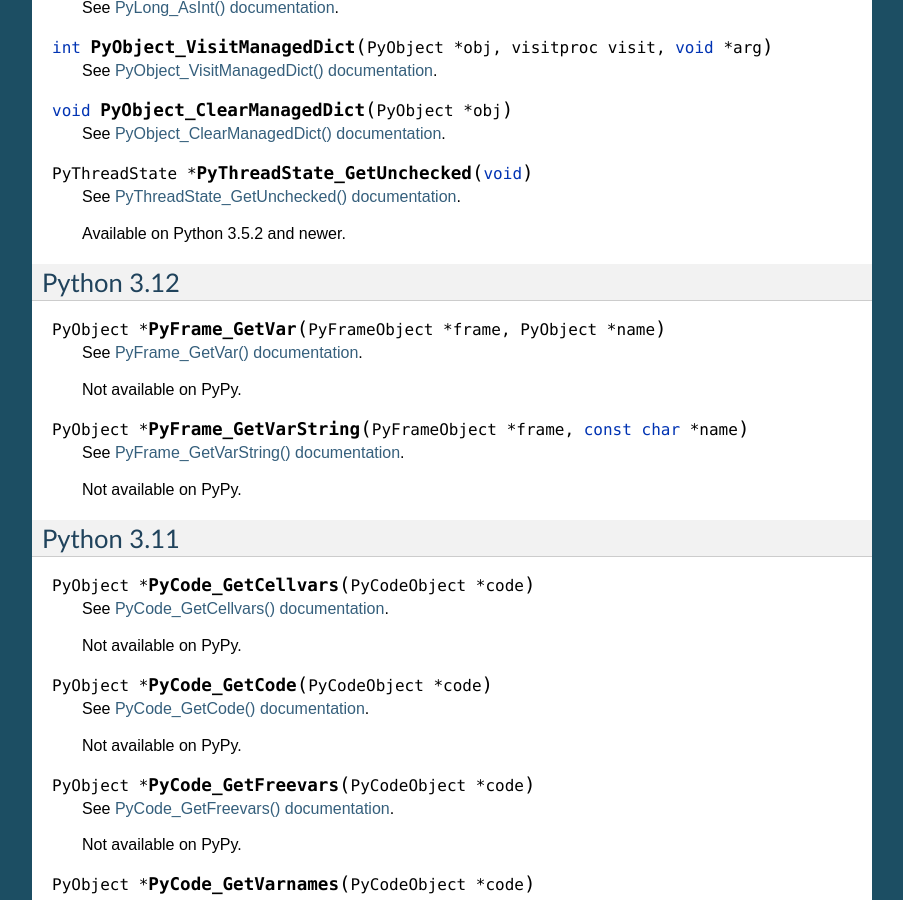
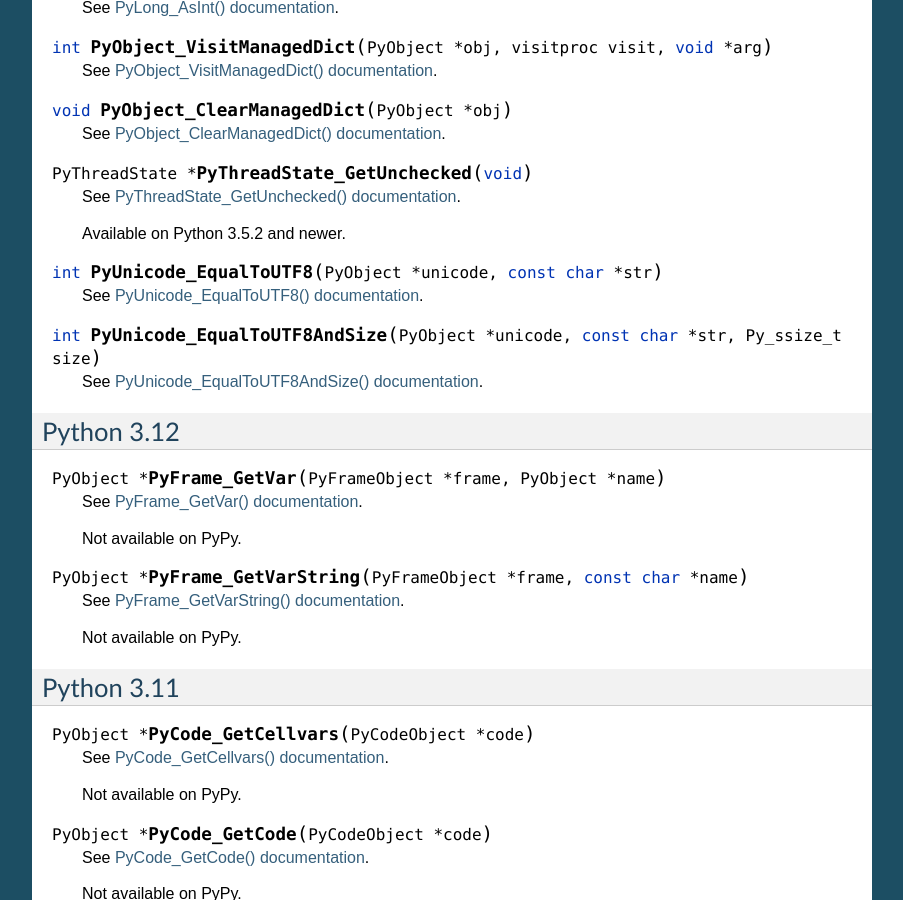
Before and after one commit to python/pythoncapi-compat, a Sphinx documentation site: the page built from docs/api.rst, in a window 1280 px wide and 900 px high, scrolled down 1624 px. Shown: the whole window, without its empty margins (198-1101 px from the left). Built offline with Sphinx 7.4.7, drawn with Linux system fonts in a browser that asks for light colours.

Commit message:
Add PyUnicode_EqualToUTF8() function (#78)
Add PyUnicode_EqualToUTF8() and PyUnicode_EqualToUTF8AndSize()
functions.

```diff
--- a/docs/api.rst
+++ b/docs/api.rst
@@ -112,6 +112,14 @@
    See `PyThreadState_GetUnchecked() documentation <https://docs.python.org/dev/c-api/init.html#c.PyThreadState_GetUnchecked>`__.
 
    Available on Python 3.5.2 and newer.
+
+.. c:function:: int PyUnicode_EqualToUTF8(PyObject *unicode, const char *str)
+
+   See `PyUnicode_EqualToUTF8() documentation <https://docs.python.org/dev/c-api/unicode.html#c.PyUnicode_EqualToUTF8>`__.
+
+.. c:function:: int PyUnicode_EqualToUTF8AndSize(PyObject *unicode, const char *str, Py_ssize_t size)
+
+   See `PyUnicode_EqualToUTF8AndSize() documentation <https://docs.python.org/dev/c-api/unicode.html#c.PyUnicode_EqualToUTF8AndSize>`__.
 
 
 Python 3.12
--- a/docs/changelog.rst
+++ b/docs/changelog.rst
@@ -1,5 +1,10 @@
 Changelog
 =========
+
+* 2023-10-04: Add functions:
+
+  * ``PyUnicode_EqualToUTF8()``
+  * ``PyUnicode_EqualToUTF8AndSize()``
 
 * 2023-10-03: Add functions:
 
```
Also changed, not shown: 2 other files.
